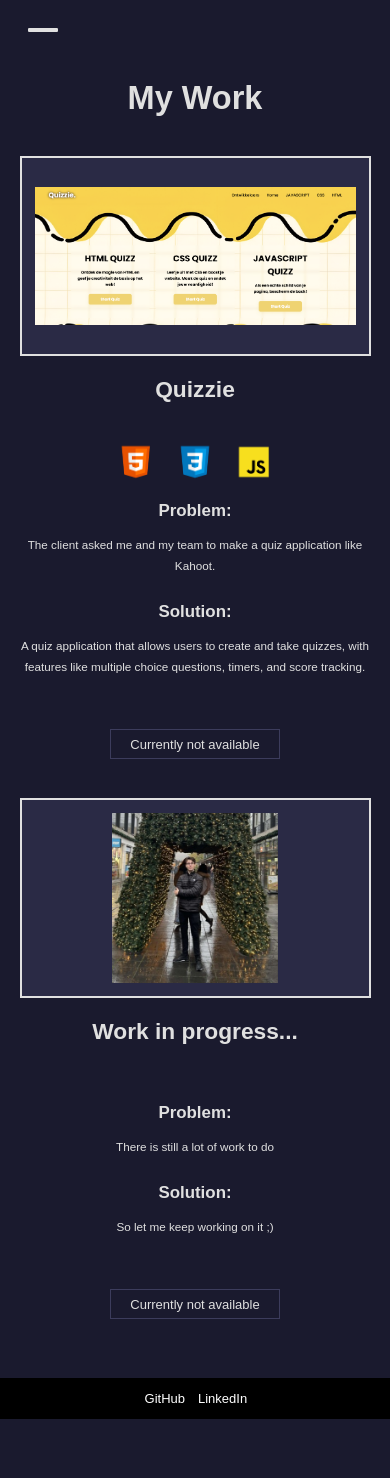
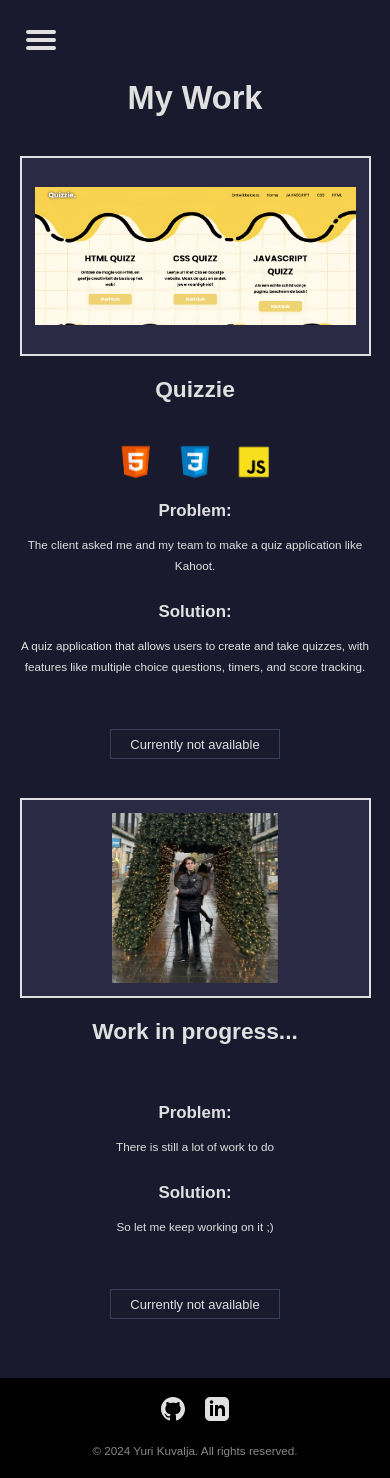
Before and after one commit to CRazorIV/crazoriv.github.io, a React (Vite) app: page /portfolio/projects in a window 390 px wide. Before the commit the page ends 1419 px from the top, so only its background shows below. Built offline with nearby package versions, Linux system fonts and the light colour scheme.

Commit message:
Refractor: re-did the footer & hamburger bar

```diff
--- a/src/components/Footer.css
+++ b/src/components/Footer.css
@@ -1,63 +1,55 @@
 .footer {
-    display: flex;
-    justify-content: space-between;
-    align-items: center;
     background-color: #000000;
-    padding: 1rem 2rem;
+    color: #E0E0E0;
+    padding: 2rem 0;
     width: 100%;
-    box-sizing: border-box;
+    min-height: 100px;
+    margin-top: auto;  /* Push footer to bottom */
 }
 
-.footer-left,
-.footer-middle,
-.footer-right {
-    flex: 1;
+.footer-content {
+    max-width: 1200px;
+    margin: 0 auto;
+    padding: 0 2rem;
     display: flex;
+    flex-direction: column;
     align-items: center;
-}
-
-.footer-left {
-    justify-content: flex-start;
-}
-
-.footer-middle {
-    justify-content: center;
-}
-
-.footer-right {
-    flex: 1;
-    display: flex;
-    justify-content: flex-end;
-    max-width: 33%;
-}
-
-.logo {
-    color: white;
-    font-size: 1.5rem;
+    gap: 1.5rem;
 }
 
 .social-links {
     display: flex;
-    gap: 1rem;
+    gap: 2rem;
 }
 
-.social-links a {
-    color: white;
-    text-decoration: none;
+.social-icon {
+    width: 24px;
+    height: 24px;
+    transition: transform 0.3s ease;
 }
 
-.social-links a:hover {
-    text-decoration: underline;
+.social-icon:hover {
+    transform: translateY(-3px);
 }
 
-.lang-button {
-    background: transparent;
-    border: 2px solid #3C3C5C;
-    color: #E0E0E0;
-    padding: 8px 16px;
-    cursor: pointer;
+.copyright {
+    font-size: 0.9rem;
+    color: #888;
 }
 
-.lang-button:hover {
-    background-color: #3C3C5C;
+/* Add this to your App.css or index.css */
+#root {
+    min-height: 100vh;
+    display: flex;
+    flex-direction: column;
 }
+
+@media (max-width: 768px) {
+    .footer {
+        padding: 1.5rem 0;
+    }
+
+    .social-links {
+        gap: 1.5rem;
+    }
+}
--- a/src/components/Footer.jsx
+++ b/src/components/Footer.jsx
@@ -1,21 +1,30 @@
 import './Footer.css';
+import githubIcon from '../assets/github.svg';  // Add these icons to your assets
+import linkedinIcon from '../assets/linkedin.svg';
 
 const Footer = () => {
     return (
         <footer className="footer">
-            <div className="footer-left">
-                <div className="logo"> &copy; Yuri Kuvalja</div>
-            </div>
-
-            <div className="footer-middle">
+            <div className="footer-content">
                 <div className="social-links">
-                    <a href="https://github.com/CRazorIV" target="_blank" rel="noopener noreferrer">GitHub</a>
-                    <a href="https://www.linkedin.com/in/yuri-kuvalja-25595330b/" target="_blank" rel="noopener noreferrer">LinkedIn</a>
+                    <a
+                        href="https://github.com/crazoriv"
+                        target="_blank"
+                        rel="noopener noreferrer"
+                        aria-label="GitHub Profile"
+                    >
+                        <img src={githubIcon} alt="GitHub" className="social-icon" />
+                    </a>
+                    <a
+                        href="https://www.linkedin.com/in/yuri-kuvalja-25595330b/"
+                        target="_blank"
+                        rel="noopener noreferrer"
+                        aria-label="LinkedIn Profile"
+                    >
+                        <img src={linkedinIcon} alt="LinkedIn" className="social-icon" />
+                    </a>
                 </div>
-            </div>
-
-            <div className="footer-right">
-                {/* Right column is now empty but maintained for layout */}
+                <p className="copyright">© 2024 Yuri Kuvalja. All rights reserved.</p>
             </div>
         </footer>
     );
--- a/src/components/Navbar.css
+++ b/src/components/Navbar.css
@@ -70,43 +70,62 @@
   transform: translateY(-2px);
 }
 
-/* Hamburger Menu */
+/* Hamburger Menu - New Design */
 .hamburger {
   display: none;
-  flex-direction: column;
-  gap: 6px;
+  position: relative;
+  width: 24px;
+  height: 20px;
+  margin-left: 1rem;
   cursor: pointer;
-  z-index: 1001;
-  padding: 15px;
-  margin-right: 10px;
+  z-index: 10;
+  padding: 8px;
+  background: transparent;
+  border: none;
 }
 
 .line {
+  position: absolute;
+  left: 0;
   width: 30px;
-  height: 3px;
+  height: 2px;
   background-color: #E0E0E0;
   transition: all 0.3s ease;
-  border-radius: 2px;
+  border-radius: 4px;
 }
 
-/* Updated hamburger animation for better spacing */
+.line:nth-child(1) {
+  top: 0;
+}
+
+.line:nth-child(2) {
+  top: 50%;
+  transform: translateY(-50%);
+}
+
+.line:nth-child(3) {
+  bottom: 0;
+}
+
+/* Animation for active state */
 .line.active:nth-child(1) {
-  transform: rotate(45deg) translate(6px, 6px);
+  transform: none;
 }
 
 .line.active:nth-child(2) {
-  opacity: 0;
+  opacity: 1;
 }
 
 .line.active:nth-child(3) {
-  transform: rotate(-45deg) translate(6px, -6px);
+  transform: none;
 }
 
 /* Mobile Styles */
 @media (max-width: 768px) {
   .nav {
-    padding: 1rem;
+    padding: 1.5rem;
     justify-content: space-between;
+    height: 70px;
   }
 
   .logo {
@@ -114,18 +133,10 @@
   }
 
   .hamburger {
-    display: flex;
-    flex-direction: column;
-    gap: 6px;
-    cursor: pointer;
-    z-index: 1001;
-  }
-
-  .line {
-    width: 30px;
-    height: 2px;
-    background-color: #E0E0E0;
-    transition: all 0.3s ease;
+    display: block;
+    position: relative;
+    top: 5px;
+    margin-left: 0.5rem;
   }
 
   .menu {
@@ -155,14 +166,14 @@
   }
 
   .line.active:nth-child(1) {
-    transform: rotate(45deg) translate(8px, 8px);
+    transform: none;
   }
 
   .line.active:nth-child(2) {
-    opacity: 0;
+    opacity: 1;
   }
 
   .line.active:nth-child(3) {
-    transform: rotate(-45deg) translate(8px, -8px);
+    transform: none;
   }
 }
--- a/src/index.css
+++ b/src/index.css
@@ -1,3 +1,18 @@
+html, body {
+  max-width: 100%;
+  overflow-x: hidden;
+}
+
+body {
+  position: relative;
+  margin: 0;
+  padding: 0;
+  -webkit-overflow-scrolling: touch;
+  font-family: 'Arial', sans-serif;
+  background-color: #1A1A2E;
+  color: #E0E0E0;
+}
+
 * {
   margin: 0;
   padding: 0;
@@ -6,13 +21,6 @@
 
 html {
   font-size: 16px;
-}
-
-body {
-  font-family: 'Arial', sans-serif;
-  background-color: #1A1A2E;
-  color: #E0E0E0;
-  overflow-x: hidden;
 }
 
 @media (max-width: 1024px) {
```
Also changed, not shown: src/assets/github.svg (added), src/assets/linkedin.svg (added).
